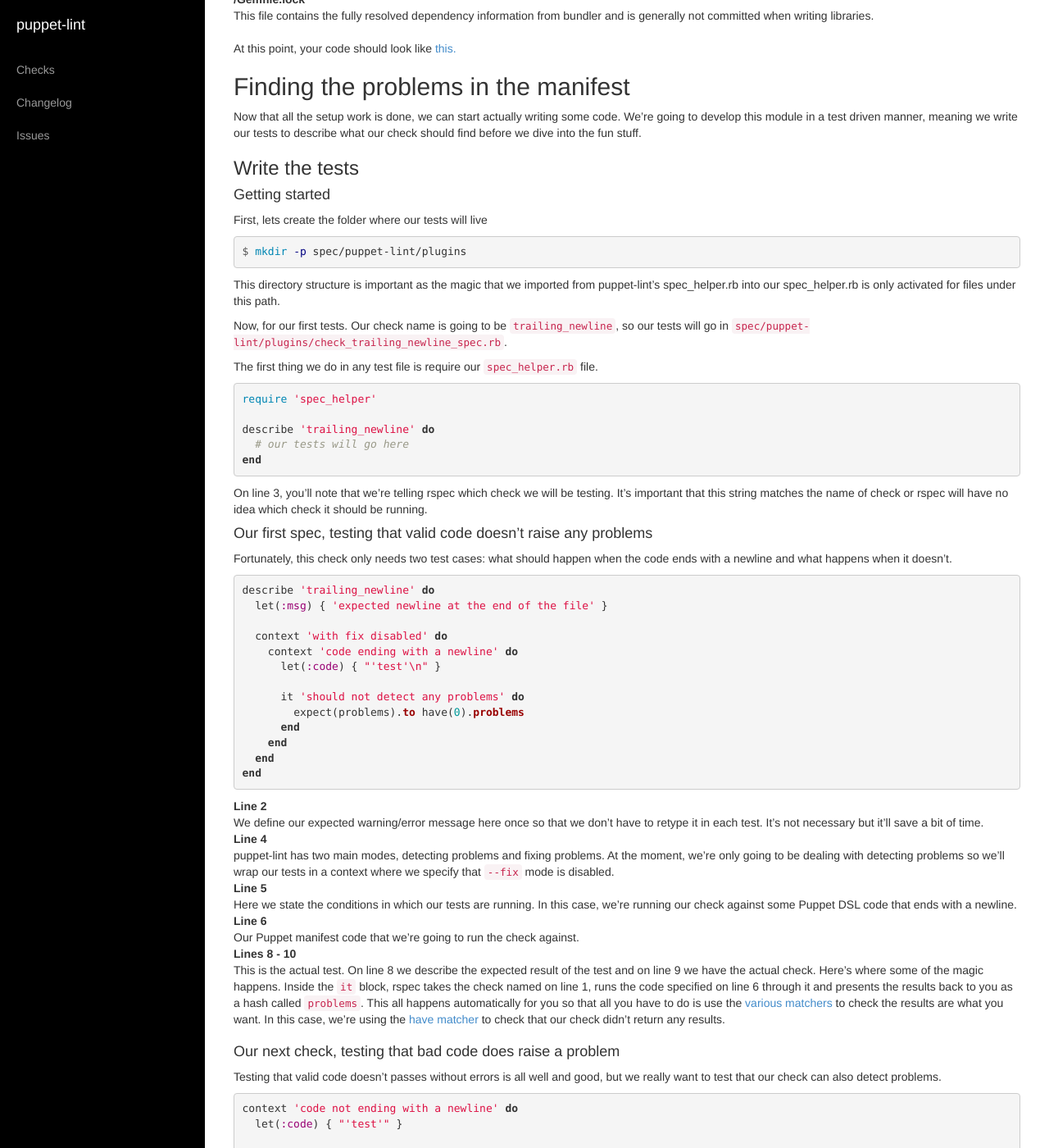
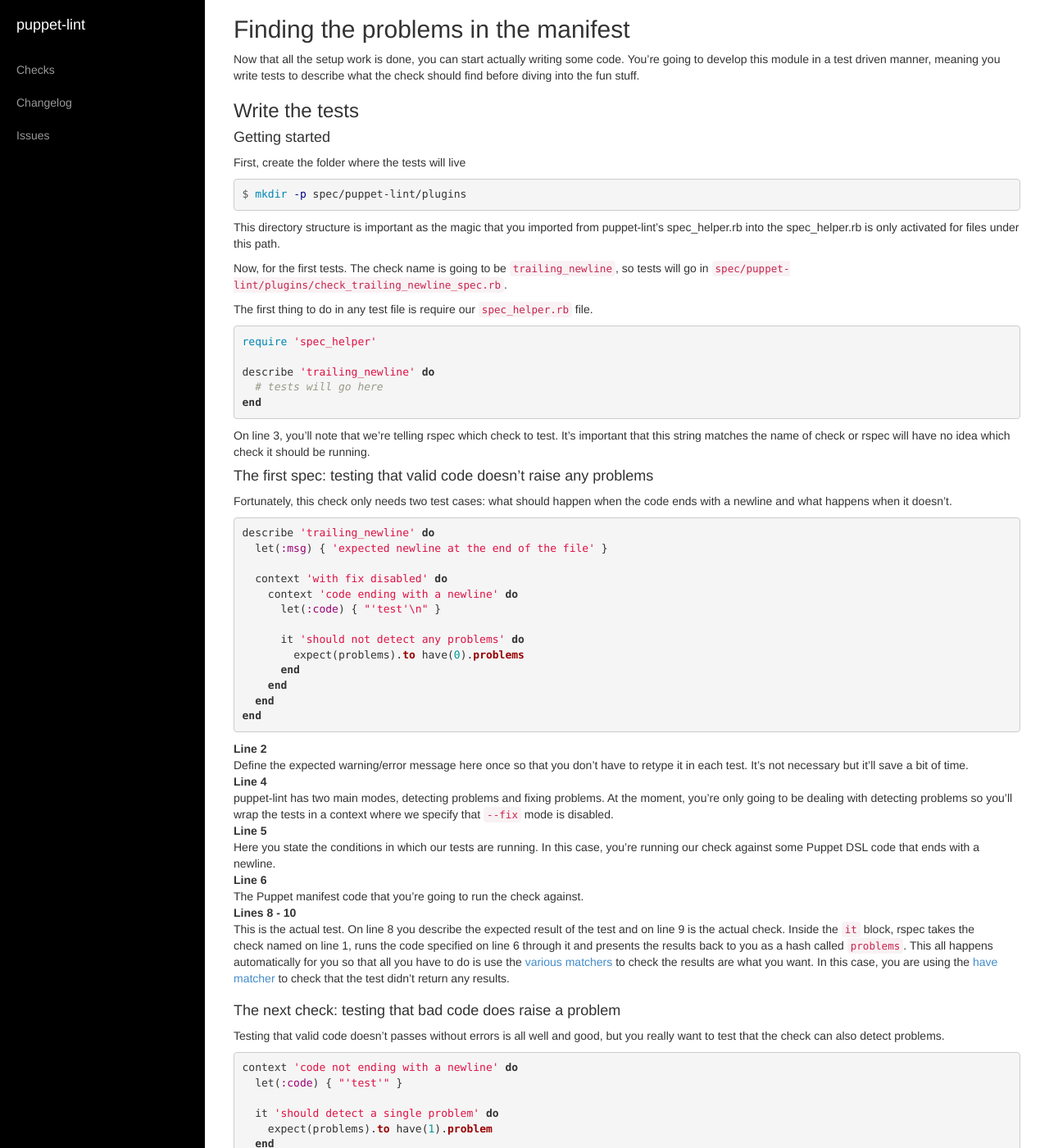
Before and after one commit to rodjek/puppet-lint, a Jekyll site: the page built from developer/tutorial/index.md, in a window 1280 px wide and 1400 px high, scrolled down 3216 px. Shown: the whole window at 82% size. Built offline with Jekyll 4.4.1, drawn with Linux system fonts in a browser that asks for light colours; some of the changed text lies outside the part shown.

Commit message:
Comments on developer puppet-lint checks
Changed tense and pronoun usage to be consistent and remove the author.

Hopefully this reads a bit cleaner.

```diff
--- a/developer/tutorial/index.md
+++ b/developer/tutorial/index.md
@@ -16,20 +16,20 @@ turn it into code.
   * Familiarity with the rspec testing framework
 
 ## Setup
-First, lets get a skeleton project set up. In this tutorial we're going to
-write a new check that ensures that manifest files end with a newline, so the
-first thing we need to do is create a folder for our project. For convention's
-sake, I recommend going with `puppet-lint-<something descriptive>-check`.
+First, get a skeleton project set up. In this tutorial, you will
+write a new check that ensures that manifest files end with a newline. The
+first thing you need to do is create a folder for our project. For convention's
+sake, you should use `puppet-lint-<something descriptive>-check`.
 
 {% highlight console %}
 $ mkdir puppet-lint-trailing_newline-check
 {% endhighlight %}
 
-Now, you should be using some sort of version control to manage this project,
-I prefer git so that's what I'm going to show in this tutorial. If you're
-making the check public, I recommend publishing the repository on
-[GitHub](https://github.com). If you don't have an account, go and create one
-now (it's free for open source projects).
+You should be using some sort of version control to manage this project,
+This tutorial will use git as it's version control. If you're
+making the check public, you should consider publishing the repository on
+[GitHub](https://github.com). If you don't have an account, [go and create one
+now (it's free for open source projects).](https://github.com/join)
 
 {% highlight console %}
 $ cd puppet-lint-trailing_newline-check
@@ -39,19 +39,15 @@ $ git remote add origin [url for your project]
 {% endhighlight %}
 
 As puppet-lint plugins are just Ruby gems, the rest of this setup might be
-familiar to you, so just bear with me.
+familiar to you.
 
 ### README.md
-Every project needs a README file. I like to write mine in Markdown so they
-render nicely in web views while still being readable in plain text.
-
-I'll leave this to your artistic judgement.
+Every project needs a README file.
 
 ### LICENSE
 If you're not familiar with the various licenses commonly used on open source
 projects, visit [Choose A License](http://choosealicense.com/) to have a look
-at some options. When you find one you're happy with (I usually use the MIT
-license), drop it in a file called `LICENSE` in the root of your project.
+at some options. When you find one you're happy with (the MIT license is highly recommended), drop it in a file called `LICENSE` in the root of your project.
 
 ### puppet-lint-trailing_newline-check.gemspec
 {% highlight ruby %}
@@ -85,7 +81,7 @@ end
 As puppet-lint plugins are distributed as Ruby Gems, you need to have
 a `gemspec` file which holds all the metadata about your Gem and is used when
 packaging it up. The contents of this file are pretty self-explanitory however
-if there is anything above that doesn't make sense, you can look it up in
+if there is anything above that doesn't make sense, check the
 [RubyGems Specification
 Reference](http://guides.rubygems.org/specification-reference/).
 
@@ -114,8 +110,8 @@ task :default => :spec
 {% endhighlight %}
 
 `rake` is an ersatz `make` written in Ruby and is the standard method of
-automating tasks in Ruby projects. In this case, we're going to use it to
-easily run our test suite.
+automating tasks in Ruby projects. In this case, you are going to use it to
+easily run the test suite.
 
 Line 1
 : Require the default task definition shipped with rspec.
@@ -124,7 +120,7 @@ Line 3
 : Create an instance of the rspec rake task called 'spec' (`rake spec`).
 
 Line 5
-: Set the default task to our spec task so that we can just run `rake` without
+: Set the default task to our spec task so that you can just run `rake` without
 any arguments.
 
 ### spec/spec_helper.rb
@@ -138,13 +134,13 @@ PuppetLint::Plugins.load_spec_helper
 requirements your tests may have.
 
 Line 1
-: Require puppet-lint. As we're writing a puppet-lint plugin, all of our tests
+: Require puppet-lint. As you are writing a puppet-lint plugin, all of the tests
 will require puppet-lint so we can require it once here instead of in each spec
-file. We also need it for the next line.
+file.
 
 Line 3
 : puppet-lint's `spec_helper.rb` includes a number of helpful matchers that
-make it very easy to test plugins, so we're going to make them available to our
+make it very easy to test plugins, so you should make them available to our
 plugin too.
 
 ### Gemfile
@@ -164,8 +160,8 @@ Line 3
 : Bundler should get a list of the projects dependencies from the project's
 `gemspec` file, saving us from having to define them all twice.
 
-Now that our `Gemfile` is in place, we can tell bundler to install everything
-we need to write our plugin.
+Now that our `Gemfile` is in place, tell bundler to install everything
+needed to write our plugin.
 
 {% highlight console %}
 $ bundle install --path vendor/gems
@@ -196,7 +192,7 @@ using the default behaviour which is to install them into `$BUNDLE_PATH` or
 /Gemfile.lock
 {% endhighlight %}
 
-At this point you should have a lot of files in your project directory, but we
+At this point you should have a lot of files in your project directory, but you
 don't want to commit all these into the repository.
 
 /.bundle/
@@ -213,42 +209,42 @@ is generally not committed when writing libraries.
 At this point, your code should look like [this.](https://github.com/rodjek/puppet-lint-tutorial-check/tree/step-1)
 
 ## Finding the problems in the manifest
-Now that all the setup work is done, we can start actually writing some code.
-We're going to develop this module in a test driven manner, meaning we write
-our tests to describe what our check should find before we dive into the fun
+Now that all the setup work is done, you can start actually writing some code.
+You're going to develop this module in a test driven manner, meaning you write
+tests to describe what the check should find before diving into the fun
 stuff.
 
 ### Write the tests
 
 #### Getting started
-First, lets create the folder where our tests will live
+First, create the folder where the tests will live
 
 {% highlight console %}
 $ mkdir -p spec/puppet-lint/plugins
 {% endhighlight %}
 
-This directory structure is important as the magic that we imported from
-puppet-lint's spec\_helper.rb into our spec\_helper.rb is only activated for
+This directory structure is important as the magic that you imported from
+puppet-lint's spec\_helper.rb into the spec\_helper.rb is only activated for
 files under this path.
 
-Now, for our first tests. Our check name is going to be `trailing_newline`, so
-our tests will go in `spec/puppet-lint/plugins/check_trailing_newline_spec.rb`.
+Now, for the first tests. The check name is going to be `trailing_newline`, so
+tests will go in `spec/puppet-lint/plugins/check_trailing_newline_spec.rb`.
 
-The first thing we do in any test file is require our `spec_helper.rb` file.
+The first thing to do in any test file is require our `spec_helper.rb` file.
 
 {% highlight ruby %}
 require 'spec_helper'
 
 describe 'trailing_newline' do
-  # our tests will go here
+  # tests will go here
 end
 {% endhighlight %}
 
-On line 3, you'll note that we're telling rspec which check we will be testing.
+On line 3, you'll note that we're telling rspec which check to test.
 It's important that this string matches the name of check or rspec will have no
 idea which check it should be running.
 
-#### Our first spec, testing that valid code doesn't raise any problems
+#### The first spec: testing that valid code doesn't raise any problems
 Fortunately, this check only needs two test cases: what should happen when the
 code ends with a newline and what happens when it doesn't.
 
@@ -269,36 +265,34 @@ end
 {% endhighlight %}
 
 Line 2
-: We define our expected warning/error message here once so that we don't have
+: Define the expected warning/error message here once so that you don't have
 to retype it in each test. It's not necessary but it'll save a bit of time.
 
 Line 4
 : puppet-lint has two main modes, detecting problems and fixing problems. At
-the moment, we're only going to be dealing with detecting problems so we'll
-wrap our tests in a context where we specify that `--fix` mode is disabled.
+the moment, you're only going to be dealing with detecting problems so you'll
+wrap the tests in a context where we specify that `--fix` mode is disabled.
 
 Line 5
-: Here we state the conditions in which our tests are running. In this case,
-we're running our check against some Puppet DSL code that ends with a newline.
+: Here you state the conditions in which our tests are running. In this case,
+you're running our check against some Puppet DSL code that ends with a newline.
 
 Line 6
-: Our Puppet manifest code that we're going to run the check against.
+: The Puppet manifest code that you're going to run the check against.
 
 Lines 8 - 10
-: This is the actual test. On line 8 we describe the expected result of the
-test and on line 9 we have the actual check. Here's where some of the magic
-happens. Inside the `it` block, rspec takes the check named on line 1, runs the
-code specified on line 6 through it and presents the results back to you as
-a hash called `problems`. This all happens automatically for you so that all
-you have to do is use the [various
-matchers](https://www.relishapp.com/rspec/rspec-expectations/v/2-14/docs/built-in-matchers)
-to check the results are what you want. In this case, we're using the [have
+: This is the actual test. On line 8 you describe the expected result of the
+test and on line 9 is the actual check. Inside the `it` block, rspec takes the
+check named on line 1, runs the code specified on line 6 through it and presents
+the results back to you as a hash called `problems`.
+This all happens automatically for you so that all you have to do is use the [various matchers](https://www.relishapp.com/rspec/rspec-expectations/v/2-14/docs/built-in-matchers)
+to check the results are what you want. In this case, you are using the [have
 matcher](https://www.relishapp.com/rspec/rspec-expectations/v/2-14/docs/built-in-matchers/have-n-items-matcher)
-to check that our check didn't return any results.
+to check that the test didn't return any results.
 
-#### Our next check, testing that bad code does raise a problem
+#### The next check: testing that bad code does raise a problem
 Testing that valid code doesn't passes without errors is all well and good, but
-we really want to test that our check can also detect problems.
+you really want to test that the check can also detect problems.
 
 {% highlight ruby %}
 context 'code not ending with a newline' do
@@ -322,8 +316,8 @@ defined this in the "Getting Started" section above. In addition, it also has
 two methods that you can chain on the end to test the line (`on_line`) and
 column (`in_column`) that your check thinks the problem is on.
 
-#### Our complete (for now) tests
-At this point, our test file should look like this.
+#### The complete (for now) tests
+At this point, the test file should look like this.
 
 {% highlight ruby %}
 require 'spec_helper'
@@ -356,7 +350,7 @@ end
 {% endhighlight %}
 
 If you run your tests right now, you should see a nasty block of errors because
-our check doesn't actually exist yet.
+the check doesn't actually exist yet.
 
 {% highlight console %}
 $ bundle exec rake
@@ -391,9 +385,9 @@ At this point, your code should look like [this.](https://github.com/rodjek/pupp
 ### Write the logic
 
 #### Getting started
-Now for the fun bit, actually writing our check code!
+Now for the fun bit, actually writing the check code!
 
-First, let's create the directory where our check will live (you'll note it's
+First, create the directory where our check will live (you'll note it's
 exactly the same as where we put our tests, but under `lib/` instead of
 `spec/`).
 
@@ -401,7 +395,7 @@ exactly the same as where we put our tests, but under `lib/` instead of
 $ mkdir -p lib/puppet-lint/plugins
 {% endhighlight %}
 
-Next, we define our new check (in
+Next, define our new check (in
 `lib/puppet-lint/plugins/check_trailing_newline.rb`)
 
 {% highlight ruby %}
@@ -436,8 +430,8 @@ Finished in 0.00292 seconds
 3 examples, 2 failures
 {% endhighlight %}
 
-The first thing our check needs to do is grab the last token in the file and
-check if it is a newline. We can do this by accessing the `tokens` array,
+The first thing the check needs to do is grab the last token in the file and
+check if it is a newline. You can do this by accessing the `tokens` array,
 which is an array of PuppetLint::Lexer::Token objects representing the
 tokenised contents of the manifest.
 
@@ -450,7 +444,7 @@ def check
 end
 {% endhighlight %}
 
-Now we need to create a warning if the last token is not a newline.
+Now create a warning if the last token is not a newline.
 
 {% highlight ruby %}
 def check
@@ -488,7 +482,7 @@ At this point, your code should look like [this.](https://github.com/rodjek/pupp
 
 ### Write the tests
 
-As with the check logic, we're going to start by writing our tests.
+As with the check logic, you should start by writing tests.
 
 Add a new context to the `describe` block in your spec file and some `before`
 and `after` hooks to enable and disable the fix functionality.
@@ -505,7 +499,7 @@ context 'with fix enabled' do
 end
 {% endhighlight %}
 
-Next, we'll add some specs.
+Next, add some specs.
 
 {% highlight ruby %}
 context 'code not ending in a newline' do
@@ -541,7 +535,7 @@ These specs should look pretty familiar to you.  The only new thing introduced
 here is the `manifest` helper which contains the rendered puppet manifest after
 it has gone through the fixing process.
 
-If we run the tests now, we should have a few new failures.
+If you run the tests now, you should have a few new failures.
 
 {% highlight console %}
 $ bundle exec rake
@@ -574,7 +568,7 @@ At this point, your code should look like [this.](https://github.com/rodjek/pupp
 
 ### Write the logic
 
-The first thing we need to do is define a `fix` method in
+The first thing you need to do is define a `fix` method in
 `lib/puppet-lint/plugins/check_trailing_newlines.rb` which will be passed the
 problem hash generated by `notify` in your `check` method.
 
@@ -583,8 +577,8 @@ def fix(problem)
 end
 {% endhighlight %}
 
-Inside this method, we can modify the `tokens` array to fix whatever problems
-we need to. In this case, all we need to do is append a newline token to the
+Inside this method, you can modify the `tokens` array to fix problems
+as necessary. In this case, all you need to do is append a newline token to the
 array.
 
 {% highlight ruby %}
```
Also changed, not shown: other parts of developer/tutorial/index.md (+1 -1 lines).
